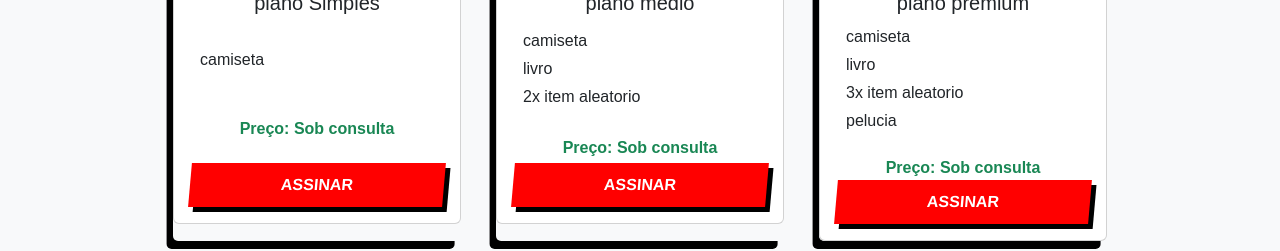
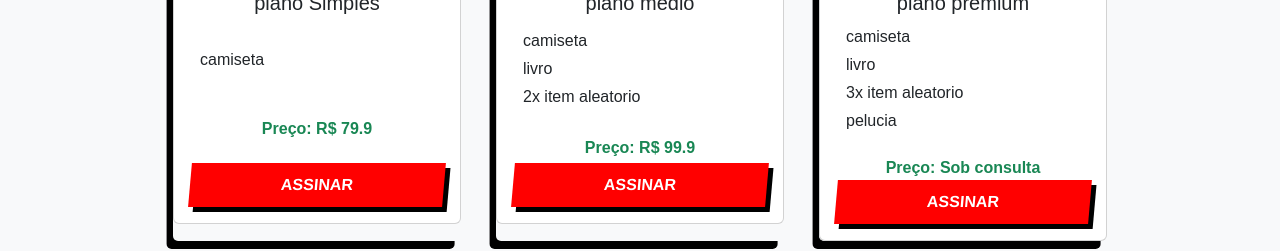
Before and after one commit to Jorgeluisferreira/The_Question_PSW, a React (Create React App) app: page / in a window 1280 px wide. Shown: the part 1620-1871 px from the top of the page. Built offline with nearby package versions, Linux system fonts and the light colour scheme; data requests are answered from the project's data file.

Commit message:
adiciona os preços nos cartões de plano

```diff
--- a/db.json
+++ b/db.json
@@ -51,7 +51,9 @@
       "itens": [
         "camiseta"
       ],
+      "price": 79.90,
       "image": "/images/box1.png"
+
     },
     {
       "id": "2",
@@ -61,7 +63,9 @@
         "livro",
         "2x item aleatorio"
       ],
+      "price": 99.90,
       "image": "/images/box2.png"
+
     },
     {
       "id": "3",
@@ -72,7 +76,9 @@
         "3x item aleatorio",
         "pelucia"
       ],
+      "props.price": 119.90,
       "image": "/images/box.png"
+
     }
   ],
   "caixasPassadas": [
@@ -105,6 +111,7 @@
         "3x item aleatorio",
         "pelucia"
       ]
+
     }
   ],
   "feedbacks": [
--- a/src/HomePage.js
+++ b/src/HomePage.js
@@ -139,7 +139,7 @@ function HomePage() {
                     ) : (
                         <div className="scroll-container">
                             {plans.map((plano, index) => (
-                                <PlanCard planoUser={currentUser ? currentUser.assinatura : ""} id={plano.id} nome={plano.nome} image={`http://localhost:3001${plano.image}`} itens={plano.itens} />
+                                <PlanCard planoUser={currentUser ? currentUser.assinatura : ""} id={plano.id} nome={plano.nome} image={`http://localhost:3001${plano.image}`} itens={plano.itens} price={plano.price} />
                             ))}
                         </div>
                     )}
```
